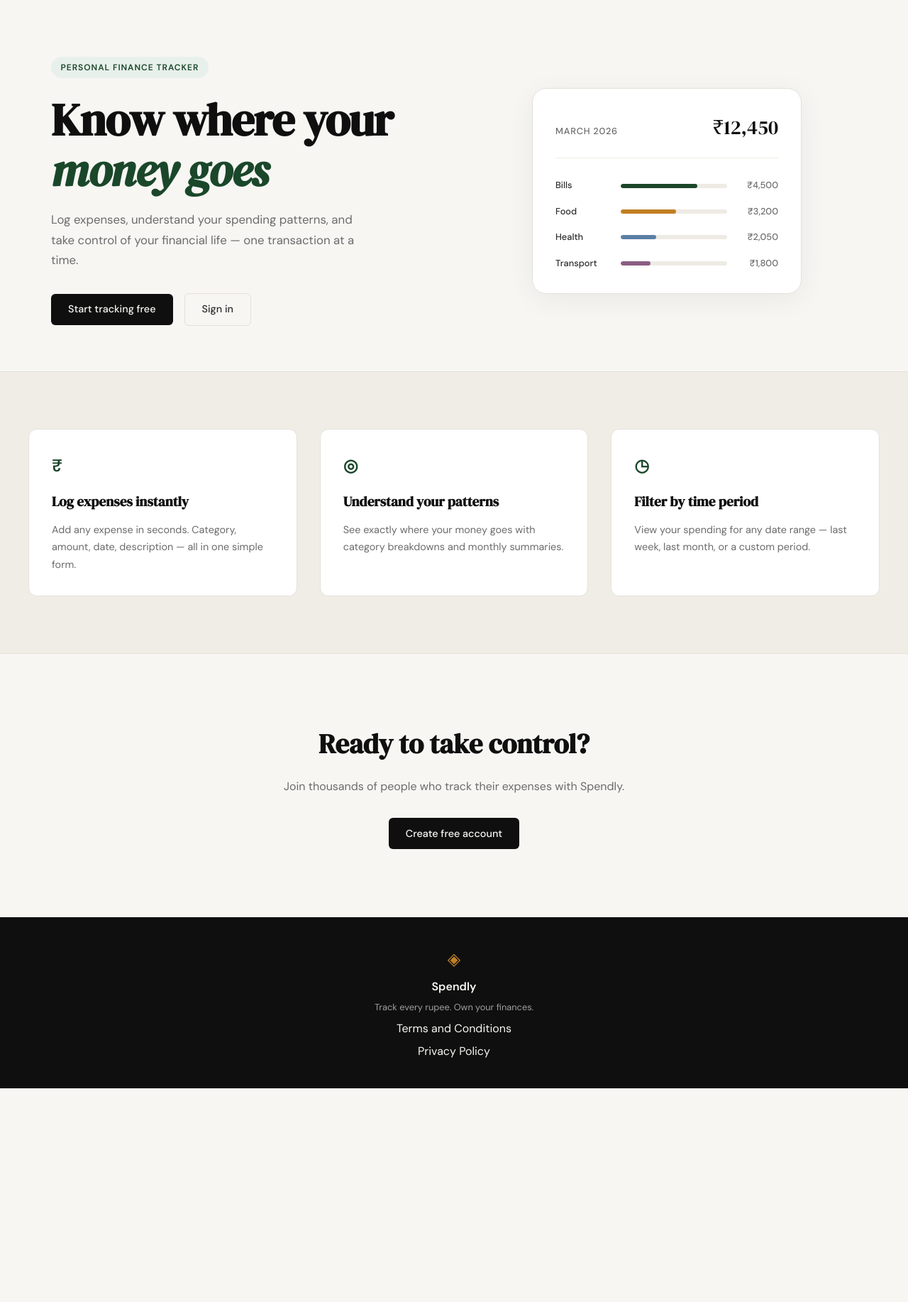
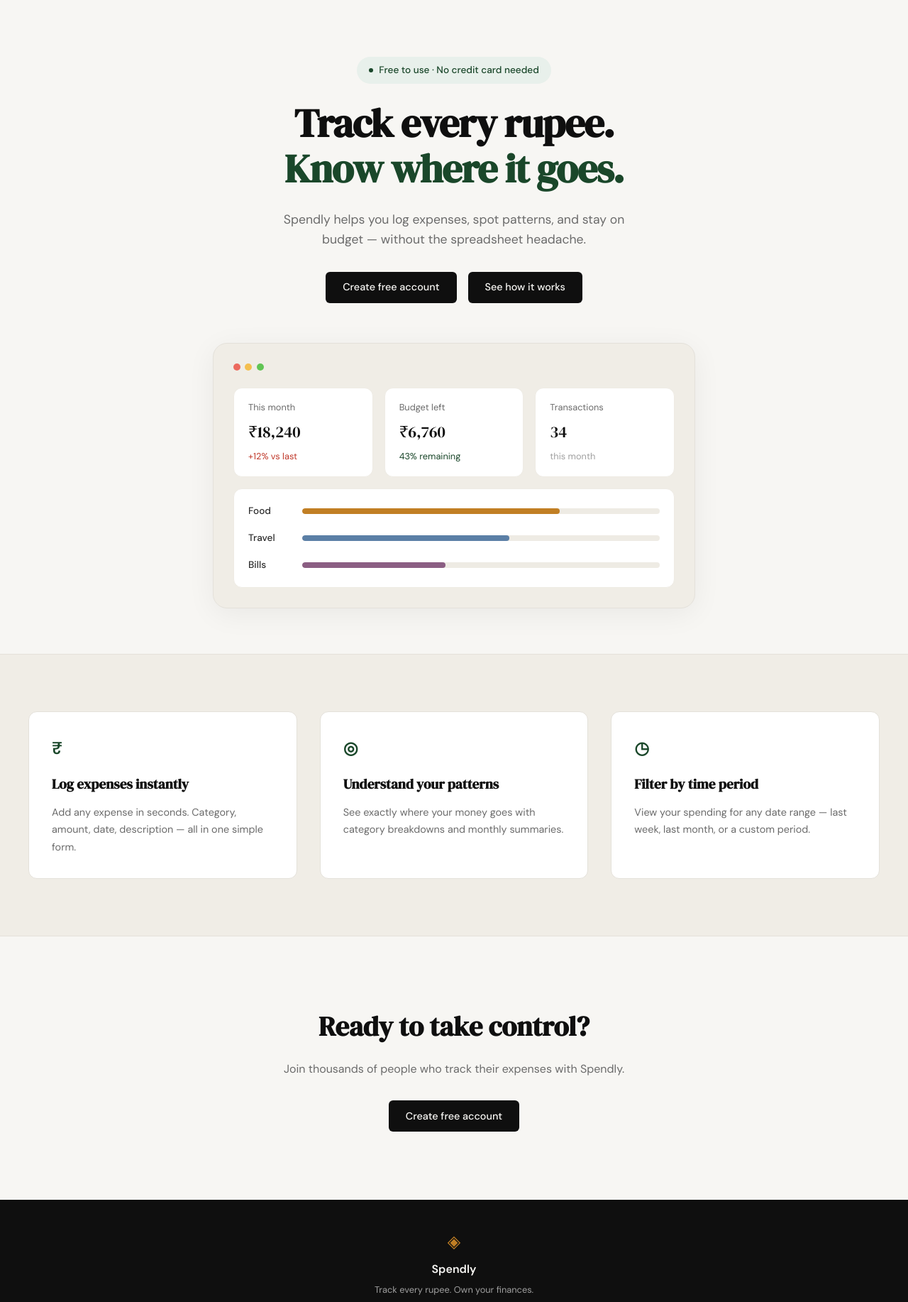
Before and after one commit to CoderTag/Spendly, a Flask app: page / in a window 1280 px wide. Shown: the part 61-1895 px from the top of the page at 71% size. Before the commit the page ends 1594 px from the top, so only its background shows below. Run offline with Flask 3, Linux system fonts and the light colour scheme.

Commit message:
landing: redesign hero section to match mockup

```diff
--- a/static/css/style.css
+++ b/static/css/style.css
@@ -125,46 +125,59 @@ a { color: inherit; text-decoration: none; }
 
 .hero {
     padding: 5rem 2rem 4rem;
-    display: grid;
-    grid-template-columns: 1fr 1fr;
-    gap: 4rem;
-    align-items: center;
     max-width: var(--max-width);
     margin: 0 auto;
+    text-align: center;
+}
+
+.hero-inner {
+    max-width: 640px;
+    margin: 0 auto;
+    display: flex;
+    flex-direction: column;
+    align-items: center;
 }
 
 .hero-badge {
-    display: inline-block;
+    display: inline-flex;
+    align-items: center;
+    gap: 0.5rem;
     background: var(--accent-light);
     color: var(--accent);
-    font-size: 0.75rem;
-    font-weight: 600;
-    letter-spacing: 0.08em;
-    text-transform: uppercase;
-    padding: 0.35rem 0.85rem;
+    font-size: 0.85rem;
+    font-weight: 500;
+    padding: 0.5rem 1.1rem;
     border-radius: 999px;
     margin-bottom: 1.5rem;
 }
 
+.hero-badge-dot {
+    width: 6px;
+    height: 6px;
+    border-radius: 50%;
+    background: var(--accent);
+}
+
 .hero-title {
     font-family: var(--font-display);
-    font-size: clamp(2.5rem, 5vw, 4rem);
-    line-height: 1.1;
+    font-weight: 700;
+    font-size: clamp(2.5rem, 5vw, 3.5rem);
+    line-height: 1.15;
     letter-spacing: -0.02em;
     color: var(--ink);
-    margin-bottom: 1.25rem;
+    margin-bottom: 1.5rem;
 }
 
 .hero-title em {
-    font-style: italic;
+    font-style: normal;
     color: var(--accent);
 }
 
 .hero-subtitle {
-    font-size: 1.05rem;
+    font-size: 1.1rem;
     color: var(--ink-muted);
-    line-height: 1.7;
-    max-width: 460px;
+    line-height: 1.6;
+    max-width: 520px;
     margin-bottom: 2rem;
 }
 
@@ -172,6 +185,7 @@ a { color: inherit; text-decoration: none; }
     display: flex;
     gap: 1rem;
     align-items: center;
+    margin-bottom: 3.5rem;
 }
 
 /* ------------------------------------------------------------------ */
@@ -184,55 +198,94 @@ a { color: inherit; text-decoration: none; }
 }
 
 .mock-card {
-    background: var(--paper-card);
+    background: var(--paper-warm);
     border: 1px solid var(--border);
     border-radius: var(--radius-lg);
-    padding: 2rem;
+    padding: 1.75rem;
     width: 100%;
-    max-width: 380px;
+    max-width: 680px;
     box-shadow: 0 8px 40px rgba(0,0,0,0.06);
 }
 
-.mock-card-header {
+.mock-card-dots {
     display: flex;
-    justify-content: space-between;
-    align-items: baseline;
-    margin-bottom: 1.75rem;
-    padding-bottom: 1.25rem;
-    border-bottom: 1px solid var(--border-soft);
+    gap: 0.4rem;
+    margin-bottom: 1.5rem;
 }
 
-.mock-label {
-    font-size: 0.8rem;
-    font-weight: 500;
-    color: var(--ink-muted);
-    text-transform: uppercase;
-    letter-spacing: 0.06em;
+.mock-dot {
+    width: 10px;
+    height: 10px;
+    border-radius: 50%;
 }
 
-.mock-total {
+.mock-dot-red { background: #ec6a5e; }
+.mock-dot-yellow { background: #f4bf4f; }
+.mock-dot-green { background: #61c554; }
+
+.mock-stats {
+    display: grid;
+    grid-template-columns: repeat(3, 1fr);
+    gap: 1rem;
+    margin-bottom: 1rem;
+}
+
+.mock-stat {
+    background: var(--paper-card);
+    border: 1px solid var(--border-soft);
+    border-radius: var(--radius-md);
+    padding: 1.1rem 1.25rem;
+    display: flex;
+    flex-direction: column;
+    gap: 0.4rem;
+    text-align: left;
+}
+
+.mock-stat-label {
+    font-size: 0.8rem;
+    color: var(--ink-muted);
+}
+
+.mock-stat-value {
     font-family: var(--font-display);
-    font-size: 1.75rem;
+    font-size: 1.4rem;
     color: var(--ink);
 }
 
-.mock-bars { display: flex; flex-direction: column; gap: 1rem; }
+.mock-stat-change {
+    font-size: 0.8rem;
+    color: var(--ink-faint);
+}
+
+.mock-stat-change-negative { color: var(--danger); }
+.mock-stat-change-positive { color: var(--accent); }
+
+.mock-bars {
+    background: var(--paper-card);
+    border: 1px solid var(--border-soft);
+    border-radius: var(--radius-md);
+    padding: 1.25rem 1.25rem;
+    display: flex;
+    flex-direction: column;
+    gap: 1rem;
+}
 
 .mock-bar-row {
     display: grid;
-    grid-template-columns: 80px 1fr 60px;
+    grid-template-columns: 60px 1fr;
     align-items: center;
-    gap: 0.75rem;
+    gap: 1rem;
+    text-align: left;
 }
 
 .mock-cat {
-    font-size: 0.8rem;
+    font-size: 0.85rem;
     font-weight: 500;
     color: var(--ink-soft);
 }
 
 .mock-bar-track {
-    height: 6px;
+    height: 8px;
     background: var(--border-soft);
     border-radius: 999px;
     overflow: hidden;
@@ -240,21 +293,13 @@ a { color: inherit; text-decoration: none; }
 
 .mock-bar {
     height: 100%;
-    background: var(--accent);
+    background: var(--accent-2);
     border-radius: 999px;
     transition: width 0.6s ease;
 }
 
-.mock-bar-2 { background: var(--accent-2); }
-.mock-bar-3 { background: #5b7fa6; }
-.mock-bar-4 { background: #8b5e83; }
-
-.mock-amt {
-    font-size: 0.8rem;
-    font-weight: 500;
-    color: var(--ink-muted);
-    text-align: right;
-}
+.mock-bar-2 { background: #5b7fa6; }
+.mock-bar-3 { background: #8b5e83; }
 
 /* ------------------------------------------------------------------ */
 /* Buttons                                                             */
@@ -552,14 +597,9 @@ a { color: inherit; text-decoration: none; }
 /* ------------------------------------------------------------------ */
 
 @media (max-width: 900px) {
-    .hero {
-        grid-template-columns: 1fr;
-        text-align: center;
-    }
-
     .hero-subtitle { max-width: 100%; }
     .hero-actions { justify-content: center; }
-    .hero-visual { display: none; }
+    .mock-stats { grid-template-columns: 1fr; }
 
     .features-inner { grid-template-columns: 1fr; }
 }
@@ -567,4 +607,6 @@ a { color: inherit; text-decoration: none; }
 @media (max-width: 600px) {
     .nav-links a:not(.nav-cta) { display: none; }
     .hero { padding: 3rem 1rem 2rem; }
+    .hero-actions { flex-wrap: wrap; justify-content: center; }
+    .mock-bar-row { grid-template-columns: 50px 1fr; }
 }
--- a/templates/landing.html
+++ b/templates/landing.html
@@ -6,55 +6,62 @@
 
 <section class="hero">
     <div class="hero-inner">
-        <div class="hero-badge">Personal Finance Tracker</div>
+        <div class="hero-badge"><span class="hero-badge-dot"></span>Free to use · No credit card needed</div>
         <h1 class="hero-title">
-            Know where your<br>
-            <em>money goes</em>
+            Track every rupee.<br>
+            <em>Know where it goes.</em>
         </h1>
         <p class="hero-subtitle">
-            Log expenses, understand your spending patterns,
-            and take control of your financial life —
-            one transaction at a time.
+            Spendly helps you log expenses, spot patterns, and stay
+            on budget — without the spreadsheet headache.
         </p>
         <div class="hero-actions">
-            <a href="{{ url_for('register') }}" class="btn-primary">Start tracking free</a>
-            <a href="{{ url_for('login') }}" class="btn-ghost">Sign in</a>
+            <a href="{{ url_for('register') }}" class="btn-primary">Create free account</a>
+            <a href="#" class="btn-primary">See how it works</a>
         </div>
     </div>
     <div class="hero-visual">
         <div class="mock-card">
-            <div class="mock-card-header">
-                <span class="mock-label">March 2026</span>
-                <span class="mock-total">₹12,450</span>
+            <div class="mock-card-dots">
+                <span class="mock-dot mock-dot-red"></span>
+                <span class="mock-dot mock-dot-yellow"></span>
+                <span class="mock-dot mock-dot-green"></span>
+            </div>
+            <div class="mock-stats">
+                <div class="mock-stat">
+                    <span class="mock-stat-label">This month</span>
+                    <span class="mock-stat-value">₹18,240</span>
+                    <span class="mock-stat-change mock-stat-change-negative">+12% vs last</span>
+                </div>
+                <div class="mock-stat">
+                    <span class="mock-stat-label">Budget left</span>
+                    <span class="mock-stat-value">₹6,760</span>
+                    <span class="mock-stat-change mock-stat-change-positive">43% remaining</span>
+                </div>
+                <div class="mock-stat">
+                    <span class="mock-stat-label">Transactions</span>
+                    <span class="mock-stat-value">34</span>
+                    <span class="mock-stat-change">this month</span>
+                </div>
             </div>
             <div class="mock-bars">
                 <div class="mock-bar-row">
-                    <span class="mock-cat">Bills</span>
+                    <span class="mock-cat">Food</span>
                     <div class="mock-bar-track">
                         <div class="mock-bar" style="width: 72%"></div>
                     </div>
-                    <span class="mock-amt">₹4,500</span>
                 </div>
                 <div class="mock-bar-row">
-                    <span class="mock-cat">Food</span>
+                    <span class="mock-cat">Travel</span>
                     <div class="mock-bar-track">
-                        <div class="mock-bar mock-bar-2" style="width: 52%"></div>
+                        <div class="mock-bar mock-bar-2" style="width: 58%"></div>
                     </div>
-                    <span class="mock-amt">₹3,200</span>
                 </div>
                 <div class="mock-bar-row">
-                    <span class="mock-cat">Health</span>
+                    <span class="mock-cat">Bills</span>
                     <div class="mock-bar-track">
-                        <div class="mock-bar mock-bar-3" style="width: 33%"></div>
+                        <div class="mock-bar mock-bar-3" style="width: 40%"></div>
                     </div>
-                    <span class="mock-amt">₹2,050</span>
-                </div>
-                <div class="mock-bar-row">
-                    <span class="mock-cat">Transport</span>
-                    <div class="mock-bar-track">
-                        <div class="mock-bar mock-bar-4" style="width: 28%"></div>
-                    </div>
-                    <span class="mock-amt">₹1,800</span>
                 </div>
             </div>
         </div>
```
